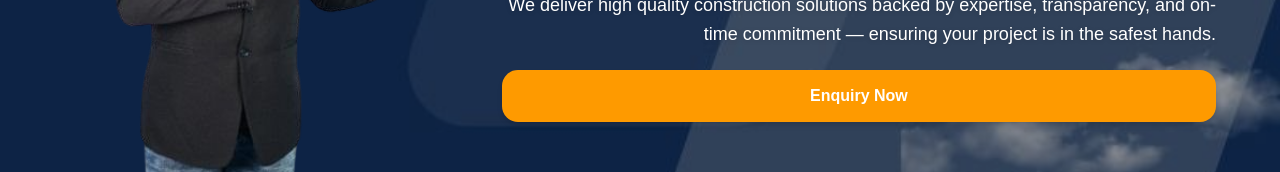
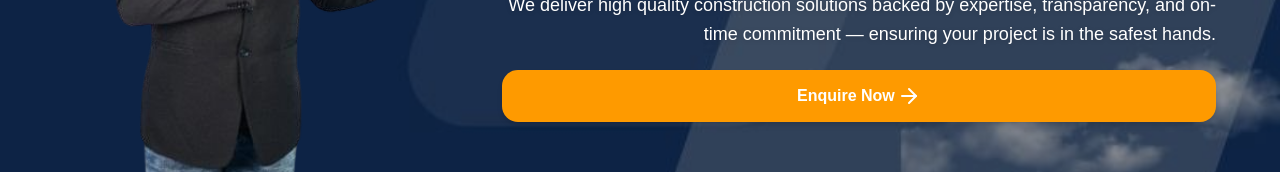
Before and after one commit to digitalservice-001/Arun-constructions, a Next.js app: page / in a window 1280 px wide. Shown: the part 564-736 px from the top of the page. Built offline with nearby package versions, Linux system fonts and the light colour scheme.

Commit message:
chane as link in enqire buton

```diff
--- a/src/app/page.js
+++ b/src/app/page.js
@@ -4,6 +4,7 @@ import { motion, useAnimation } from "framer-motion";
 import { useRef, useState } from "react";
 import { useEffect } from "react";
 import Link from "next/link";
+import { ArrowRight } from "lucide-react";
 export default function Home() {
   const controls = useAnimation();
   const [isPaused, setIsPaused] = useState(false);
@@ -212,9 +213,13 @@ export default function Home() {
               expertise, transparency, and on-time commitment — ensuring your
               project is in the safest hands.
             </p>
-            <button className="mt-2 sm:mt-5 bg-amber-500 text-white rounded-2xl px-3 sm:px-6 lg:px-8 py-1.5 sm:py-3 lg:py-3.5 text-[10px] sm:text-sm md:text-base font-bold shadow-md hover:bg-amber-600 transition duration-300">
-              Enquiry Now
-            </button>
+            {/* <Link href={"/contact-us"} className="mt-2 flex gap-0.5 justify-center sm:mt-5 bg-amber-500 text-white text-center rounded-2xl px-3 sm:px-6 lg:px-8 py-1.5 sm:py-3 lg:py-3.5 text-[10px] sm:text-sm md:text-base font-bold shadow-md hover:bg-amber-600 transition duration-300"> */}
+            <Link
+              href={"/contact-us"}
+              className="mt-2 flex gap-0.5 justify-center sm:mt-5 bg-amber-500 text-white text-center rounded-2xl px-3 sm:px-6 lg:px-8 py-1.5 sm:py-3 lg:py-3.5 text-[10px] sm:text-sm md:text-base font-bold shadow-md hover:bg-amber-600 transition duration-300"
+            >
+              Enquire Now <ArrowRight />
+            </Link>
           </div>
         </div>
         <style jsx>{`
```
